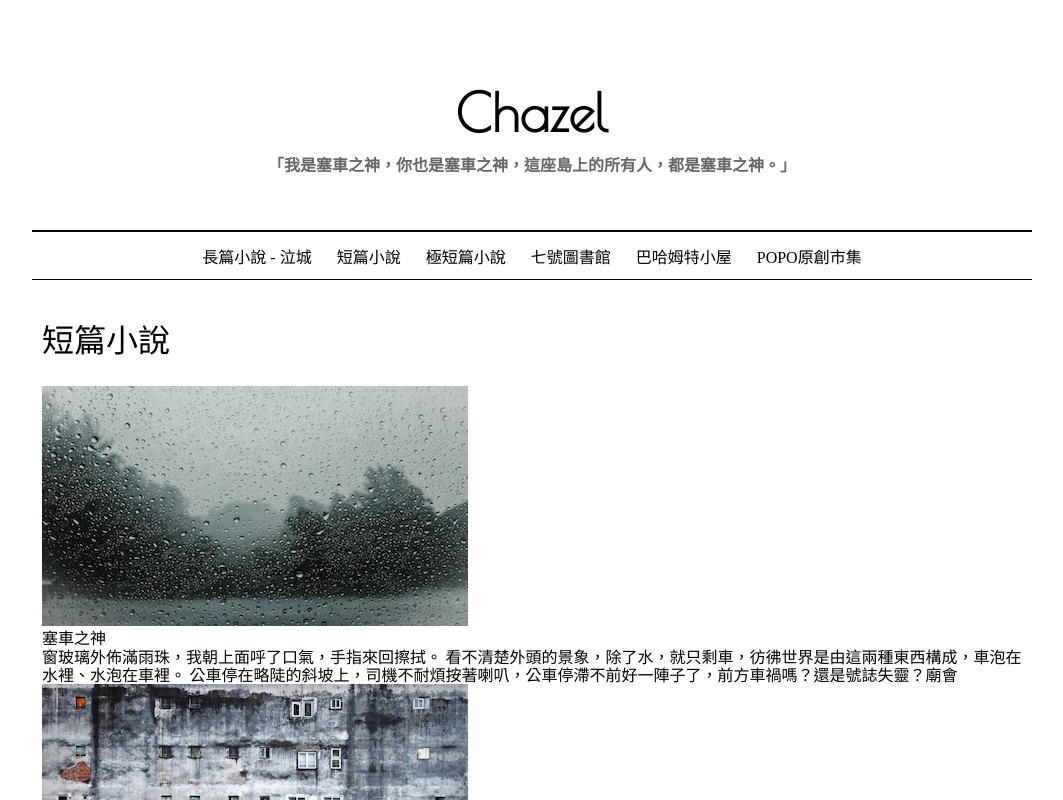
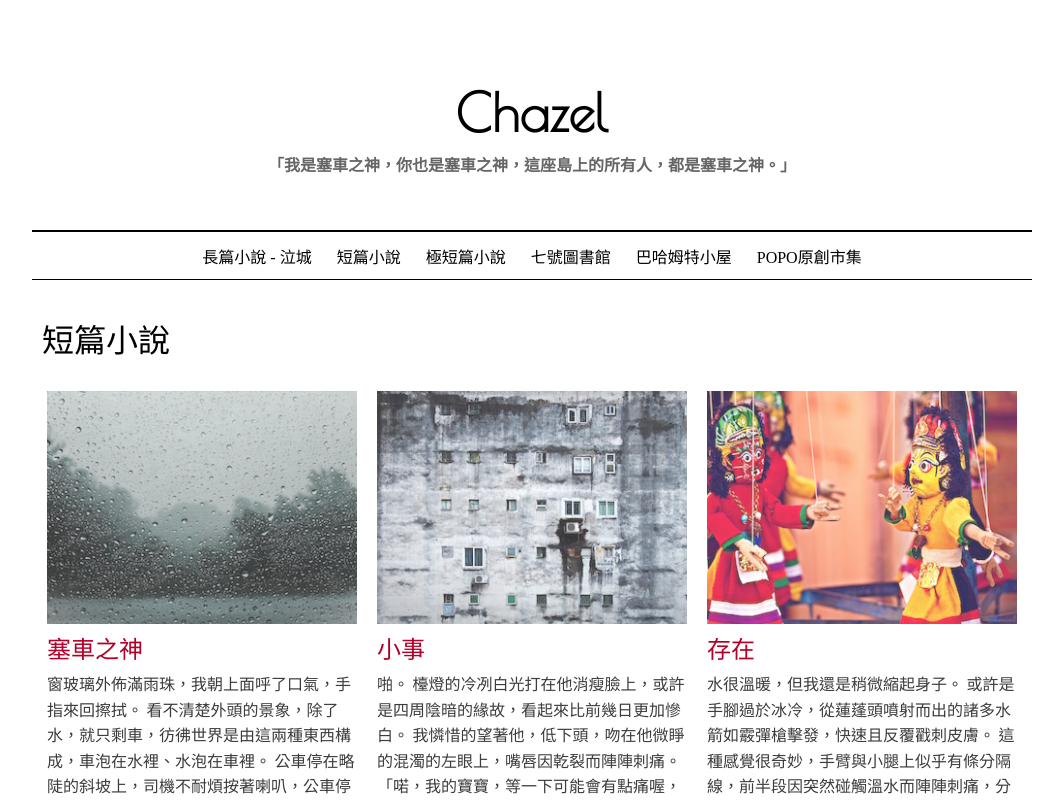
Before and after one commit to dont-hurry/chazel, a React (Create React App) app: page / in a window 1280 px wide. Shown: the top 800 px of the page, without its empty margins (108-1171 px from the left). Built offline with nearby package versions, Linux system fonts and the light colour scheme.

Commit message:
Update preview components

```diff
--- /dev/null
+++ b/src/components/Series/PreviewThreeColumns.js
@@ -0,0 +1,15 @@
+import styles from "./PreviewThreeColumns.module.css";
+
+export default function PreviewThreeColumns({ previews }) {
+  return (
+    <div className={styles.threeColumns}>
+      {previews.map(({ coverImage, title, content }) => (
+        <div key={title} className={styles.column}>
+          <img src={coverImage} alt="" className={styles.coverImage} />
+          <div className={styles.title}>{title}</div>
+          <div className={styles.content}>{content}</div>
+        </div>
+      ))}
+    </div>
+  );
+}
--- /dev/null
+++ b/src/components/Series/PreviewThreeColumns.module.css
@@ -0,0 +1,35 @@
+.threeColumns {
+  display: grid;
+  gap: 10px;
+  grid-template-columns: repeat(3, 320px);
+}
+
+.column {
+  display: flex;
+  flex-direction: column;
+  padding: 5px;
+}
+
+.coverImage {
+  aspect-ratio: 4/3;
+  object-fit: cover;
+  opacity: 0.8;
+  transition: 0.2s ease-out;
+  width: 100%;
+}
+
+.coverImage:hover {
+  opacity: 1;
+}
+
+.title {
+  color: rgb(180, 0, 40);
+  font-size: 24px;
+  padding-top: 10px;
+}
+
+.content {
+  color: rgb(60, 60, 60);
+  line-height: 1.6;
+  padding: 10px 0;
+}
--- a/src/components/Series/index.js
+++ b/src/components/Series/index.js
@@ -1,6 +1,7 @@
 import { useState, useEffect } from "react";
 import { getPreviewsByChapterAndPage } from "../../services/articles";
 import styles from "./index.module.css";
+import PreviewThreeColumns from "./PreviewThreeColumns";
 
 // TODO: Support multiple chapters
 export default function Series({ title, chapters }) {
@@ -18,15 +19,13 @@ export default function Series({ title, chapters }) {
   return (
     <section className={styles.container}>
       <h2 className={styles.title}>{title}</h2>
-      <div>
-        {previews.map(({ coverImage, title, content }) => (
-          <div key={title}>
-            <img src={coverImage} alt="" />
-            <div>{title}</div>
-            <div className={styles.content}>{content}</div>
-          </div>
-        ))}
-      </div>
+
+      <PreviewThreeColumns
+        previews={previews}
+        currentPage={currentPage}
+        totalPage={totalPage}
+      />
+
       <div>
         {currentPage}/{totalPage}
       </div>
--- a/src/services/articles.js
+++ b/src/services/articles.js
@@ -28,7 +28,7 @@ async function getPreviewByChapterAndArticleId(chapter, articleId) {
   return getArticleByChapterAndArticleId(chapter, articleId).then(
     (articleData) => ({
       ...articleData,
-      content: articleData.content.replace(/　/g, "").substring(0, 120),
+      content: articleData.content.replace(/　/g, "").substring(0, 100) + "⋯⋯",
     })
   );
 }
```
